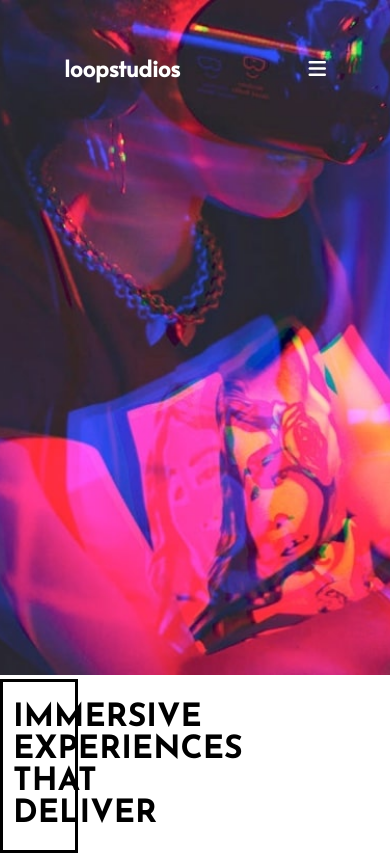
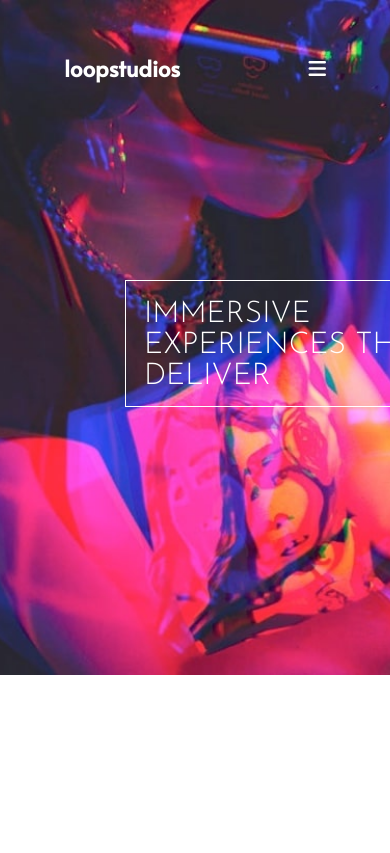
Before and after one commit to HeatherHerries/LoopStudios, a React (Create React App) app: page / in a window 390 px wide. Shown: the top 853 px of the page. Built offline with nearby package versions, Linux system fonts and the light colour scheme.

Commit message:
Finished Hero Tagline Area

```diff
--- a/src/styles/Hero.css
+++ b/src/styles/Hero.css
@@ -1,10 +1,11 @@
 nav {
-  position:absolute;
+  position: absolute;
   display: flex;
   justify-content: space-around;
   align-items: center;
   min-height: 16vh;
   width: 100%;
+  z-index: 2;
 }
 
 .logo {
@@ -46,18 +47,25 @@ img {
   height: 80vh;
   object-fit: cover;
   object-position: bottom;
+  position: absolute;
 }
 
 .tagline-container {
-  position: absolute;
-  width: 20%;
-  border: 3px solid black;
+  position: relative;
+  width: 350px;
+  padding: 18px 0 14px 18px;
+  border: #fff 1px solid;
+  top: 280px;
+  left: 175px;
 }
 
 .tagline {
+  color: hsl(0, 0%, 100%);
   font-family: 'Josefin Sans', sans-serif;
-  margin: 20px 0 20px 10px;
+  font-weight: 300;
+  font-size: 38px;
 }
+
 
 @media screen and (max-width: 700px) {
   body {
@@ -81,10 +89,18 @@ img {
     background-color: #34283A;
     font-size: 24px;
     transform: translateX(100%);
-    transition: transform 0.5s ease-in-out;
+    transition: transform 0.5s ease-in;
   }
 
   .active {
     transform: translateX(0%);
   }
+
+  .tagline-container {
+    left: 125px;
+  }
+
+  .tagline {
+    font-size: 30px;
+  }
 }
```
Also changed, not shown: src/components/Hero.js (+4 -5 lines).
